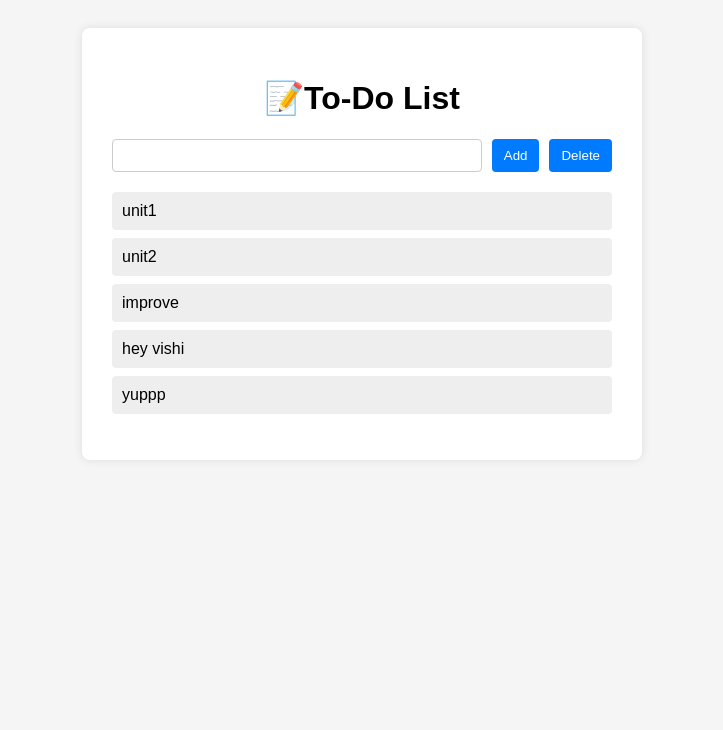
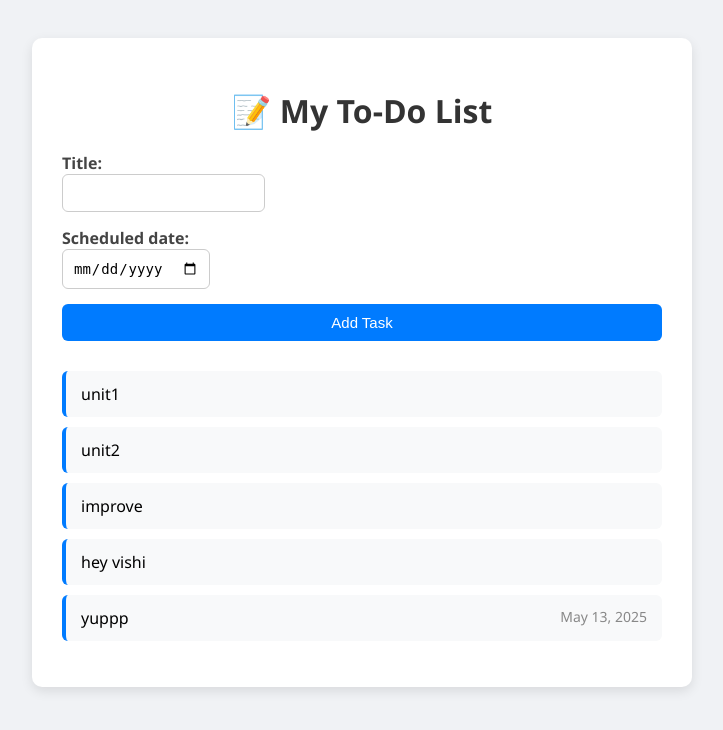
Before and after one commit to vish-001-saxena/todo_app, a Django app: page / in a window 1280 px wide. Shown: the top 730 px of the page, without its empty margins (278-1001 px from the left). Run offline with Django 5.2, Linux system fonts and the light colour scheme; data comes from the database, SQL or seed files in the repository; both versions use the stored data as it was after the commit.

Commit message:
scheduled date

```diff
--- a/core/forms.py
+++ b/core/forms.py
@@ -6,4 +6,7 @@ from .models import Task
 class TaskForm(forms.ModelForm):
     class Meta:
         model = Task
-        fields = ['title']
+        fields = ['title','scheduled_date']
+        widgets = {
+            'scheduled_date': forms.DateInput(attrs={'type': 'date'}),
+        }
--- a/core/models.py
+++ b/core/models.py
@@ -3,6 +3,8 @@ from django.db import models
 class Task(models.Model):
     title = models.CharField(max_length=200)
     completed = models.BooleanField(default=False)
+    scheduled_date = models.DateField(null=True, blank=True)
+
 
     def __str__(self):
         return self.title
--- a/core/templates/core/index.html
+++ b/core/templates/core/index.html
@@ -1,76 +1,117 @@
 <!DOCTYPE html>
-<html>
+<html lang="en">
 <head>
+    <meta charset="UTF-8">
     <title>My To-Do List</title>
     <style>
         body {
-            font-family: Arial, sans-serif;
-            background: #f5f5f5;
-            padding: 20px;
+            font-family: 'Segoe UI', Tahoma, Geneva, Verdana, sans-serif;
+            background: #f0f2f5;
+            padding: 30px;
         }
 
         .container {
-            max-width: 500px;
+            max-width: 600px;
             margin: auto;
-            background: white;
+            background: #fff;
             padding: 30px;
-            box-shadow: 0 0 10px rgba(0,0,0,0.1);
-            border-radius: 8px;
+            border-radius: 10px;
+            box-shadow: 0 4px 12px rgba(0,0,0,0.1);
         }
 
         h1 {
             text-align: center;
+            color: #333;
+            margin-bottom: 20px;
         }
 
         form {
             display: flex;
-            gap: 10px;
-            margin-bottom: 20px;
+            flex-direction: column;
+            gap: 15px;
+            margin-bottom: 30px;
         }
 
-        input[type="text"] {
-            flex: 1;
-            padding: 8px;
+        label {
+            font-weight: bold;
+            margin-bottom: 5px;
+            color: #444;
+        }
+
+        input[type="text"],
+        input[type="date"] {
+            padding: 10px;
             border: 1px solid #ccc;
-            border-radius: 4px;
+            border-radius: 6px;
+            font-size: 14px;
         }
 
         button {
-            padding: 8px 12px;
+            padding: 10px;
+            font-size: 15px;
             background-color: #007bff;
             color: white;
             border: none;
-            border-radius: 4px;
+            border-radius: 6px;
             cursor: pointer;
+            transition: background 0.3s;
+        }
+
+        button:hover {
+            background-color: #0056b3;
         }
 
         ul {
             list-style: none;
-            padding-left: 0;
+            padding: 0;
         }
 
         li {
-            padding: 10px;
-            background: #eee;
-            margin-bottom: 8px;
-            border-radius: 4px;
+            background: #f8f9fa;
+            padding: 12px 15px;
+            margin-bottom: 10px;
+            border-left: 4px solid #007bff;
+            border-radius: 6px;
+            display: flex;
+            justify-content: space-between;
+        }
+
+        .task-title {
+            font-weight: 500;
+        }
+
+        .task-date {
+            color: #888;
+            font-size: 14px;
         }
     </style>
 </head>
 <body>
 <div class="container">
-    <h1>📝To-Do List</h1>
+    <h1>📝 My To-Do List</h1>
 
     <form method="POST">
         {% csrf_token %}
-        {{ form.title }}
-        <button type="submit">Add</button>
-        <button type="delete">Delete</button>
+        {{ form.non_field_errors }}
+        <div>
+            {{ form.title.label_tag }}<br>
+            {{ form.title }}
+            {{ form.title.errors }}
+        </div>
+        <div>
+            {{ form.scheduled_date.label_tag }}<br>
+            {{ form.scheduled_date }}
+            {{ form.scheduled_date.errors }}
+        </div>
+        <button type="submit">Add Task</button>
     </form>
 
     <ul>
         {% for task in tasks %}
-            <li>{{ task.title }}</li>
+            <li>
+                <span class="task-title">{{ task.title }}</span>
+                <span class="task-date">{{ task.scheduled_date|date:"M d, Y" }}</span>
+            </li>
         {% empty %}
             <li>No tasks yet. Start by adding one!</li>
         {% endfor %}
--- a/core/views.py
+++ b/core/views.py
@@ -1,6 +1,7 @@
 from django.shortcuts import render, redirect
 from .models import Task
 from .forms import TaskForm
+
 
 def home(request):
     if request.method == 'POST':
```
Also changed, not shown: core/migrations/0003_task_scheduled_date.py (added), db.sqlite3.
